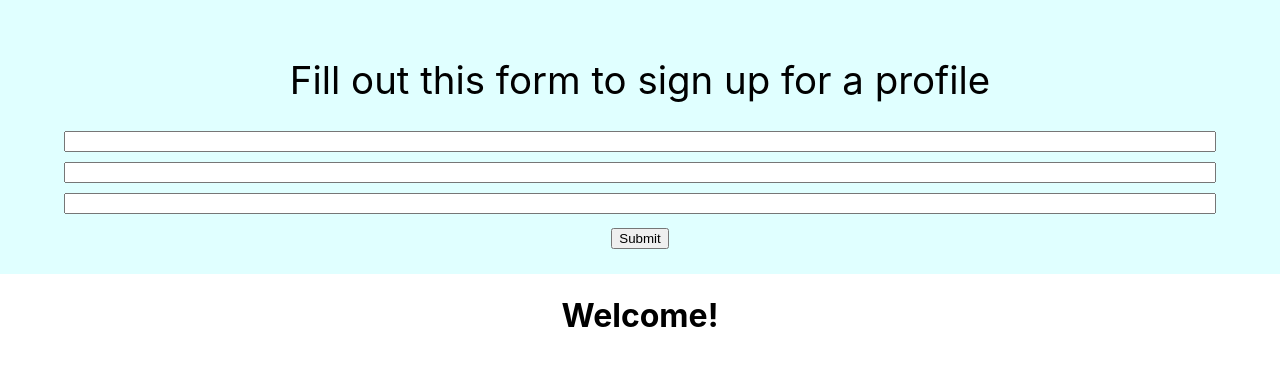
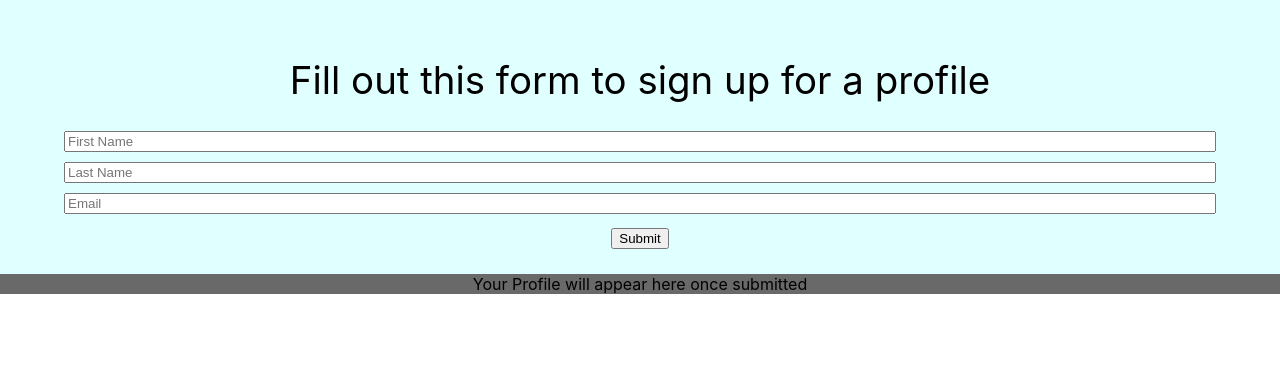
Before and after one commit to DaKlock11/Profile-Banner-Generator, a React (Create React App) app: page / in a window 1280 px wide. Shown: the top 366 px of the page. Built offline with nearby package versions, Linux system fonts and the light colour scheme.

Commit message:
Form submision functions and conditional rendering of profile complete

```diff
--- a/src/Components/Signup.js
+++ b/src/Components/Signup.js
@@ -3,9 +3,13 @@ import style from './Signup.module.scss';
 
 const Signup = (props) => {
   const {
-    handleChange,
-    values,
-    onSubmit
+    onSubmit,
+    handleFirstNameChange,
+    handleLastNameChange,
+    handleEmailChange,
+    firstName,
+    lastName,
+    email
   } = props;
 
   return (
@@ -13,31 +17,33 @@ const Signup = (props) => {
       <div>
         <form
         className={style['form']}
-        onSubmit={(e) => e.preventDefault()}
-        onChange={handleChange}
+        onSubmit={onSubmit}
         >
           <div className={style['parent']}>
             <header className={style['header']}>Fill out this form to sign up for a profile</header>
             <input
-            placeholder={values.firstName}
+            placeholder="First Name"
             className={style['firstName']}
             type="text"
-            minLength={2}
+            value={firstName}
+            onChange={handleFirstNameChange}
             />
             <input
-            placeholder={values.lastName}
+            placeholder="Last Name"
             className={style['lastName']}
             type="text"
-            minLength={2}
+            value={lastName}
+            onChange={handleLastNameChange}
             />
             <input
-            placeholder={values.email}
+            placeholder="Email"
             className={style['email']}
             type="text"
-            minLength={8}
+            value={email}
+            onChange={handleEmailChange}
             />
           </div>
-          <button className={style['btn']} onSubmit={onSubmit}>Submit</button>
+          <button className={style['btn']} type="submit">Submit</button>
         </form>
       </div>
     </div>
--- a/src/Components/Welcome.js
+++ b/src/Components/Welcome.js
@@ -1,19 +1,28 @@
 import React from 'react';
-import style from './Welcome';
+import style from './Welcome.module.scss';
 
 const Welcome = (props) => {
-  const { firstName, lastName, email } = props;
+  const { firstName, lastName, email, isEntered } = props;
 
   return (
     <div className={style['root']}>
+      {
+        (isEntered === true) ? (
           <div>
             <h1>Welcome!</h1>
             <div>
-          <div>{firstName}</div>
+              <div>Hello {firstName}</div>
               <div>{lastName}</div>
               <div>{email}</div>
             </div>
           </div>
+        ) : (
+          <div>
+            Your Profile will appear here once submitted
+          </div>
+        )
+      }
+
     </div>
   )
 }
--- a/src/Components/Welcome.module.scss
+++ b/src/Components/Welcome.module.scss
@@ -0,0 +1,3 @@
+.root {
+  background-color: dimgrey;
+}
--- a/src/pages/index.js
+++ b/src/pages/index.js
@@ -8,66 +8,42 @@ const Home = () => {
   const [ firstName, setFirstName ] = useState('');
   const [ lastName, setLastName ] = useState('');
   const [ email, setEmail ] = useState('');
-  let values = [
-    firstName,
-    lastName,
-    email
-  ]
+  const [ isEntered, setIsEntered ] = useState(false);
 
-  /*
   const onSubmit = (e) => {
-    document.getElementsByClassName('submit').addEventListener("click", (e) => {
-      e.preventDefault();
-    });
+    e.preventDefault();
+    setIsEntered(true);
+  };
+
+  const handleFirstNameChange = (e) => {
+    setFirstName(e.target.value);
+  };
+
+  const handleLastNameChange = (e) => {
+    setLastName(e.target.value);
+  };
+
+  const handleEmailChange = (e) => {
+    setEmail(e.target.value);
   }
-  */
-  const handleChange = (e) => {
-    const setField = {
-      setFirstName,
-      setLastName,
-      setEmail
-    };
-    setField["Hi" + e.target.name](e.target.value);
-  }
-
-  /*
-  const handleChange = (e) => {
-    e.preventDefault();
-    const { name,value } = e.target;
-    setValues((prev) => {
-      return {...prev, [name]: value};
-    });
-  }
-  */
-
-  /*
-  const handleFirstNameChange = (e) => {
-    setFirstName({...information.firstName, [e.target.firstName]: e.target.value});
-  }
-  const handleLastNameChange = (e) => {
-    setLastName({...information.lastName, [e.target.lastName]: e.target.value});
-  }
-  const handleEmailChange = (e) => {
-    setEmail({...information.email, [e.target.email]: e.target.value});
-  }
-  */
 
   return (
     <div className={style['root']}>
       <Signup
-      /**
-      firstName={values.firstName}
-      lastName={values.lastName}
-      email={values.email}
-      handleChange={handleChange}
-      */
-      handleChange={handleChange}
-      values={values}
+      handleFirstNameChange={handleFirstNameChange}
+      handleLastNameChange={handleLastNameChange}
+      handleEmailChange={handleEmailChange}
+      onSubmit={onSubmit}
+      firstName={firstName}
+      lastName={lastName}
+      email={email}
       />
       <Welcome
-      firstName={values.firstName}
-      lastName={values.lastName}
-      email={values.email}
+      firstName={firstName}
+      lastName={lastName}
+      email={email}
+      onSubmit={onSubmit}
+      isEntered={isEntered}
       />
     </div>
   )
```
Also changed, not shown: src/Components/FormElement.js (deleted, +0 -12 lines). Lines whose indentation alone changed are shown as unchanged.
